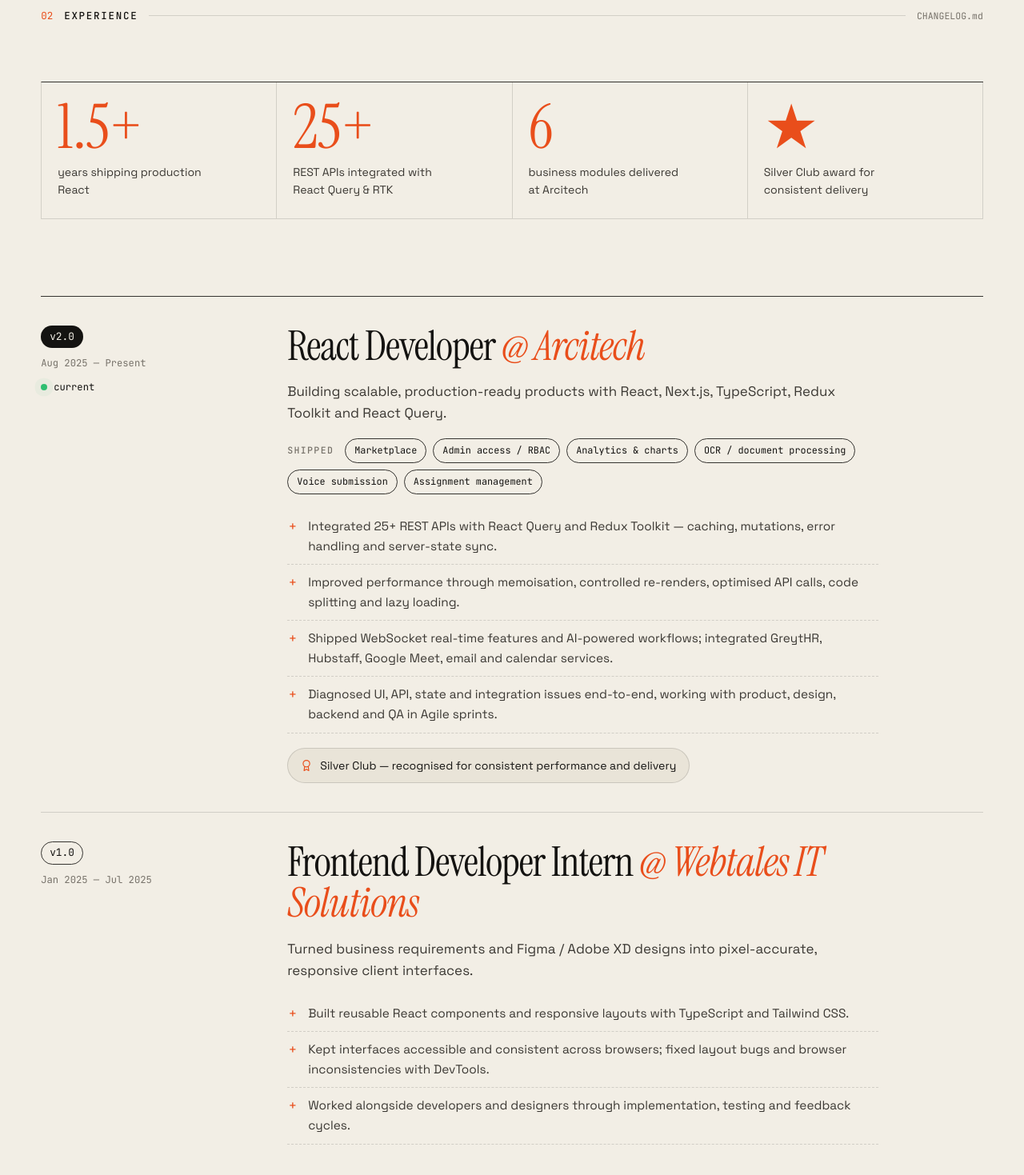
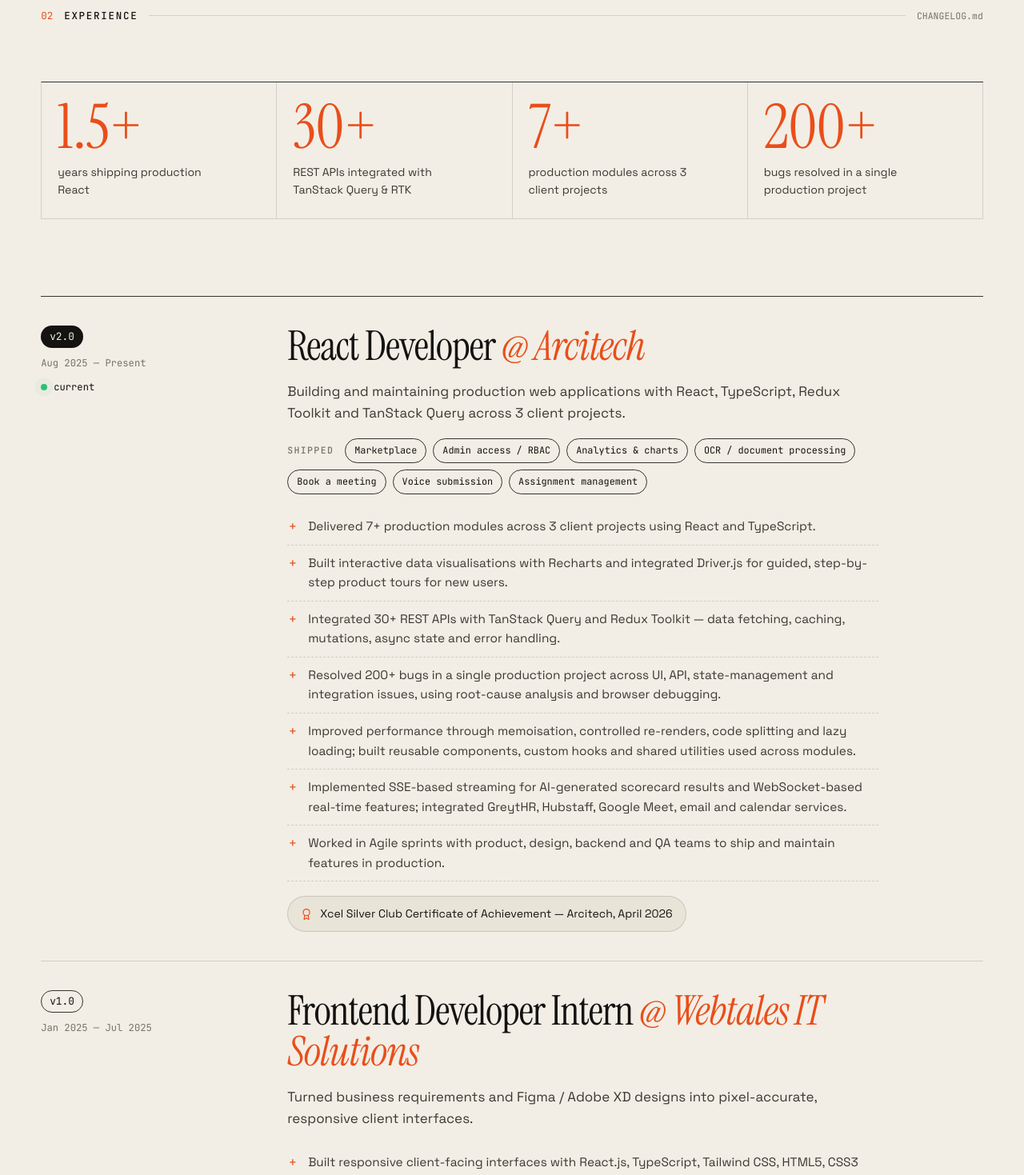
Before and after one commit to Shubhangi555/Portfolio, a React (Create React App) app: page / in a window 1280 px wide. Shown: the part 2240-3709 px from the top of the page at 80% size. Built offline with nearby package versions, Linux system fonts and the light colour scheme.

Commit message:
Update data.js

```diff
--- a/src/data.js
+++ b/src/data.js
@@ -13,7 +13,6 @@
 import ReactIcon from "./Assets/TechIcons/React.svg";
 import Redux from "./Assets/TechIcons/Redux.svg";
 import Node from "./Assets/TechIcons/Node.svg";
-import Next from "./Assets/TechIcons/Next.svg";
 import Tailwind from "./Assets/TechIcons/Tailwind.svg";
 import MUI from "./Assets/TechIcons/MUI.svg";
 import SQL from "./Assets/TechIcons/SQL.svg";
@@ -41,14 +40,14 @@
 // Every figure here comes straight from the résumé — keep it that way.
 export const impact = [
   { value: "1.5+", label: "years shipping production React" },
-  { value: "25+", label: "REST APIs integrated with React Query & RTK" },
-  { value: "6", label: "business modules delivered at Arcitech" },
-  { value: "★", label: "Silver Club award for consistent delivery" },
+  { value: "30+", label: "REST APIs integrated with TanStack Query & RTK" },
+  { value: "7+", label: "production modules across 3 client projects" },
+  { value: "200+", label: "bugs resolved in a single production project" },
 ];
 
 export const about = {
   body: [
-    "I'm a React developer in Navi Mumbai, currently building production software at Arcitech. My day-to-day is React, Next.js and TypeScript, with Redux Toolkit and React Query handling the hard parts of state — caching, mutations, and keeping the UI honest about what the server knows.",
+    "I'm a React developer in Navi Mumbai, currently building production software at Arcitech. My day-to-day is React and TypeScript, with Redux Toolkit and TanStack Query handling the hard parts of state — caching, mutations, and keeping the UI honest about what the server knows.",
     "I care about the parts users never notice: reusable components, controlled re-renders, code-split routes, and code the next developer can read without a map.",
   ],
   offClock: [
@@ -68,22 +67,26 @@
     place: "Navi Mumbai",
     current: true,
     summary:
-      "Building scalable, production-ready products with React, Next.js, TypeScript, Redux Toolkit and React Query.",
+      "Building and maintaining production web applications with React, TypeScript, Redux Toolkit and TanStack Query across 3 client projects.",
     modules: [
       "Marketplace",
       "Admin access / RBAC",
       "Analytics & charts",
       "OCR / document processing",
+      "Book a meeting",
       "Voice submission",
       "Assignment management",
     ],
     points: [
-      "Integrated 25+ REST APIs with React Query and Redux Toolkit — caching, mutations, error handling and server-state sync.",
-      "Improved performance through memoisation, controlled re-renders, optimised API calls, code splitting and lazy loading.",
-      "Shipped WebSocket real-time features and AI-powered workflows; integrated GreytHR, Hubstaff, Google Meet, email and calendar services.",
-      "Diagnosed UI, API, state and integration issues end-to-end, working with product, design, backend and QA in Agile sprints.",
+      "Delivered 7+ production modules across 3 client projects using React and TypeScript.",
+      "Built interactive data visualisations with Recharts and integrated Driver.js for guided, step-by-step product tours for new users.",
+      "Integrated 30+ REST APIs with TanStack Query and Redux Toolkit — data fetching, caching, mutations, async state and error handling.",
+      "Resolved 200+ bugs in a single production project across UI, API, state-management and integration issues, using root-cause analysis and browser debugging.",
+      "Improved performance through memoisation, controlled re-renders, code splitting and lazy loading; built reusable components, custom hooks and shared utilities used across modules.",
+      "Implemented SSE-based streaming for AI-generated scorecard results and WebSocket-based real-time features; integrated GreytHR, Hubstaff, Google Meet, email and calendar services.",
+      "Worked in Agile sprints with product, design, backend and QA teams to ship and maintain features in production.",
     ],
-    award: "Silver Club — recognised for consistent performance and delivery",
+    award: "Xcel Silver Club Certificate of Achievement — Arcitech, April 2026",
   },
   {
     version: "v1.0",
@@ -94,9 +97,10 @@
     summary:
       "Turned business requirements and Figma / Adobe XD designs into pixel-accurate, responsive client interfaces.",
     points: [
-      "Built reusable React components and responsive layouts with TypeScript and Tailwind CSS.",
-      "Kept interfaces accessible and consistent across browsers; fixed layout bugs and browser inconsistencies with DevTools.",
-      "Worked alongside developers and designers through implementation, testing and feedback cycles.",
+      "Built responsive client-facing interfaces with React.js, TypeScript, Tailwind CSS, HTML5, CSS3 and jQuery.",
+      "Converted Figma and Adobe XD designs into pixel-accurate, cross-browser-compatible layouts.",
+      "Created reusable React components that kept the UI consistent and reduced repeated code.",
+      "Fixed layout, responsiveness and browser-compatibility bugs using Chrome DevTools, and collaborated with designers and developers through feedback cycles.",
     ],
   },
 ];
@@ -123,7 +127,16 @@
   {
     title: "AI Interview Simulator",
     kind: "Product · Concept",
-    tags: ["React", "TypeScript", "React Query", "Web Speech API", "Zod", "Vercel" ],
+    tags: [
+      "React",
+      "TypeScript",
+      "TanStack Query",
+      "Gemini API",
+      "Web Speech API",
+      "Express",
+      "Zod",
+      "Vercel",
+    ],
     image: aiinterview,
     summary:
       "A voice-first mock interview app: answer AI-generated questions out loud, get live transcription, rubric-based feedback on every answer, interviewer follow-ups, and a personalised report that tracks your progress over time.",
@@ -131,7 +144,7 @@
       "Live speech-to-text with audio recording and a real-time mic level meter",
       "AI scoring per answer (relevance, structure, depth, communication) with follow-up questions",
       "Personalised end-of-session report with a practice plan, plus history and a score trend chart",
-      " light and dark themes; accessible and mobile-friendly",
+      "Light and dark themes; accessible and mobile-friendly",
       "Demo mode with a 95-question, role-aware bank (no API key needed); live mode uses Gemini through a secure server proxy",
     ],
     live: "https://ai-interview-simulator-live.vercel.app/",
@@ -140,7 +153,16 @@
   {
     title: "Pennywise - Expense Tracker",
     kind: "Full-stack",
-    tags: ["React", "TypeScript", "React Query", "Express", "PostgreSQL"],
+    tags: [
+      "React",
+      "TypeScript",
+      "Express",
+      "PostgreSQL",
+      "JWT",
+      "Recharts",
+      "Vercel",
+      "Render",
+    ],
     image: pennywise,
     summary:
       "A deployed personal finance app: track income and expenses, set monthly budgets per category, and search, filter and export your history, with every user's data isolated and validated server-side.",
@@ -148,7 +170,7 @@
       "Secure REST API: bcrypt + JWT auth, rate-limited login, per-user data isolation",
       "Budgets with live progress, plus custom categories per user",
       "Search, filters, infinite scroll and CSV export",
-      "Accessible charts, dark mode and mobile layout",
+      "Interactive Recharts dashboards for spending trends and categories, with dark mode and mobile layout",
       "Live on Vercel + Render + Neon Postgres, with versioned DB migrations",
     ],
     live: "https://penny-wise-live.vercel.app/",
@@ -205,13 +227,13 @@
 // Items without an `icon` render a monogram tile.
 export const stack = [
   { name: "react", label: "React.js", icon: ReactIcon, level: "^18.3.0" },
-  { name: "next", label: "Next.js", icon: Next, level: "^14.2.0" },
   { name: "typescript", label: "TypeScript", icon: Typescript, level: "^5.4.0" },
   { name: "javascript", label: "JavaScript", icon: Javascript, level: "ES2024" },
   { name: "@reduxjs/toolkit", label: "Redux Toolkit", icon: Redux, level: "^2.2.0" },
-  { name: "@tanstack/react-query", label: "React Query", mono: "RQ", level: "^5.0.0" },
+  { name: "@tanstack/react-query", label: "TanStack Query", mono: "RQ", level: "^5.0.0" },
   { name: "@mui/material", label: "Material UI", icon: MUI, level: "^5.15.0" },
   { name: "tailwindcss", label: "Tailwind CSS", icon: Tailwind, level: "^3.4.0" },
+  { name: "realtime", label: "SSE / WebSocket", mono: "WS", level: "live" },
   { name: "express", label: "Node / Express", icon: Node, level: "^4.19.0" },
   { name: "pg", label: "PostgreSQL / MySQL", icon: SQL, level: "^8.11.0" },
 ];
@@ -219,8 +241,9 @@
 export const tools = [
   { name: "vscode", label: "VS Code", icon: VSCode },
   { name: "chrome-devtools", label: "DevTools", icon: Chrome },
-  { name: "git", label: "Git", icon: Git },
+  { name: "git", label: "Git / GitHub", icon: Git },
   { name: "postman", label: "Postman", icon: Postman },
+  { name: "hoppscotch", label: "Hoppscotch", mono: "H" },
   { name: "vercel", label: "Vercel", mono: "▲" },
   { name: "figma", label: "Figma", mono: "F" },
 ];
```
